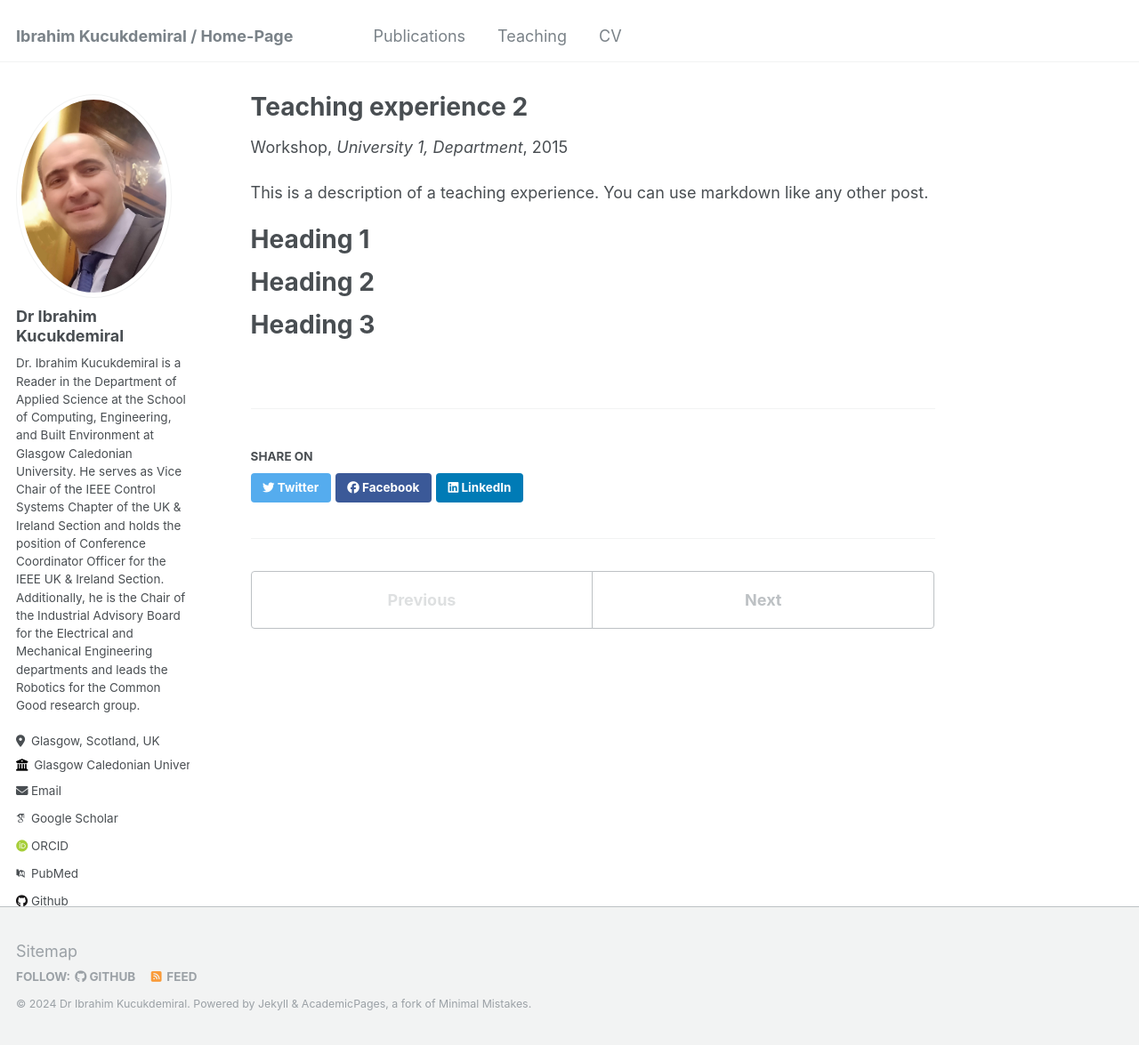
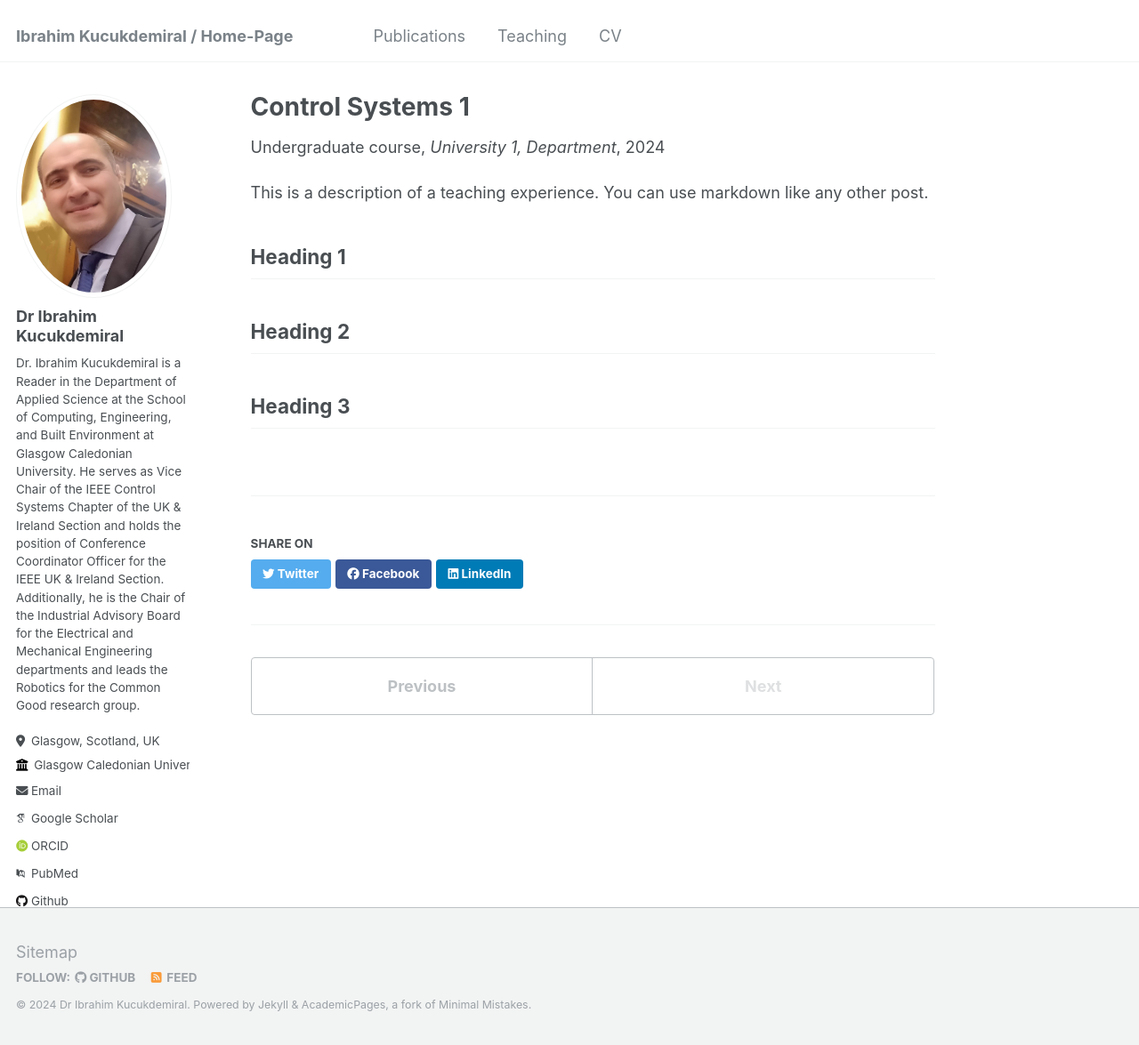
Before and after one commit to kucukdemiral/kucukdemiral.github.io, a Jekyll site: the page built from _teaching/2015-spring-teaching-2.md, in a window 1280 px wide and 1175 px high. Shown: the whole window at 89% size. Built offline with Jekyll 4.4.1, drawn with Linux system fonts in a browser that asks for light colours; some web fonts are replaced.

Commit message:
Update 2015-spring-teaching-2.md

```diff
--- a/_teaching/2015-spring-teaching-2.md
+++ b/_teaching/2015-spring-teaching-2.md
@@ -1,20 +1,17 @@
 ---
-title: "Teaching experience 2"
+title: "Control Systems 1"
 collection: teaching
-type: "Workshop"
-permalink: /teaching/2015-spring-teaching-1
+type: "Undergraduate course"
+permalink: /teaching/control-systems-1
 venue: "University 1, Department"
-date: 2015-01-01
+date: 2024-01-01
 location: "City, Country"
 ---
 
 This is a description of a teaching experience. You can use markdown like any other post.
 
-Heading 1
-======
+## Heading 1
 
-Heading 2
-======
+## Heading 2
 
-Heading 3
-======
+## Heading 3
```
